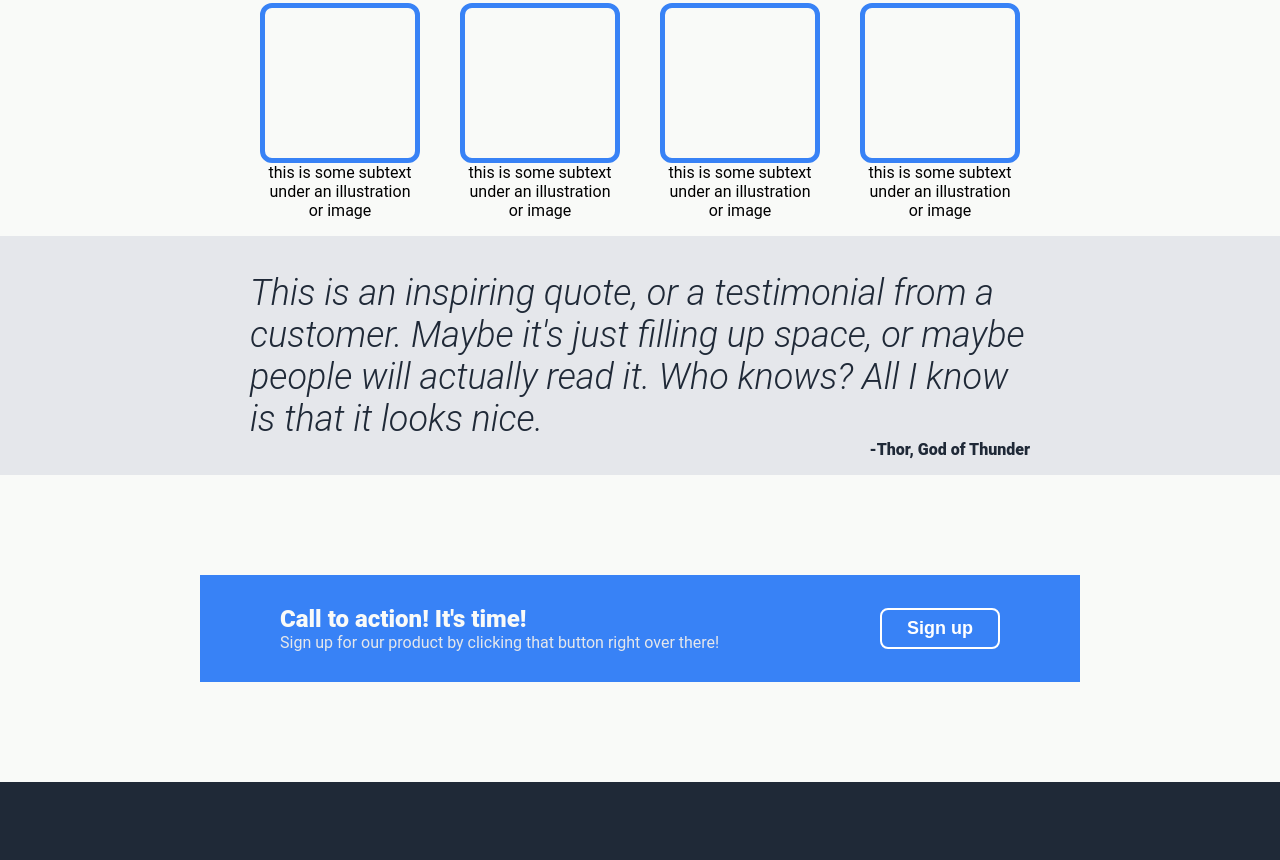
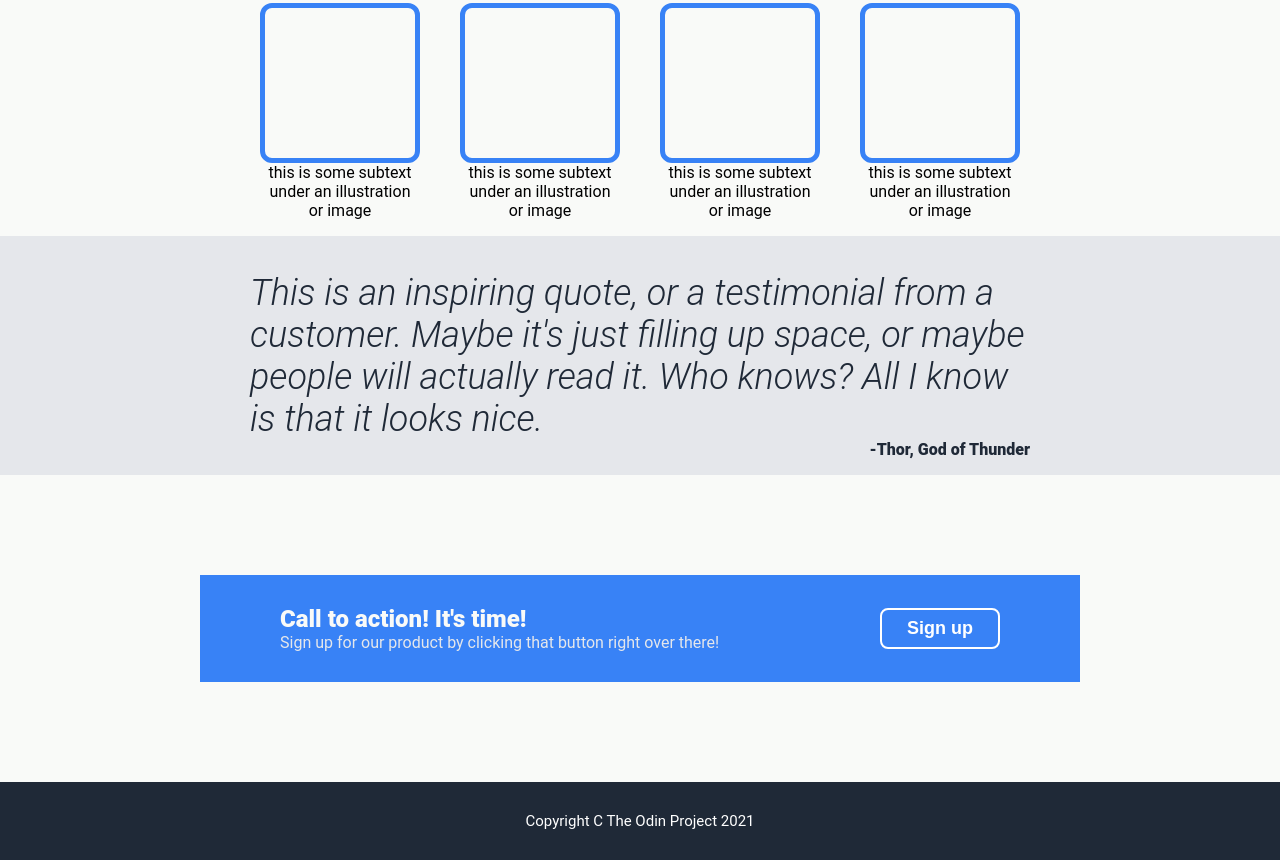
Before and after one commit to Devansh-6/landing-page, a plain HTML site: page index.html in a window 1280 px wide. Shown: the part 457-1317 px from the top of the page. Before the commit the page ends 1239 px from the top, so only its background shows below. Drawn offline with Linux system fonts and the light colour scheme.

Commit message:
Add footer

```diff
--- a/index.html
+++ b/index.html
@@ -43,6 +43,7 @@
             </div>
             <button class = "button-top" id = "button-bottom">Sign up</button>
         </div>
+        <footer>Copyright C The Odin Project 2021</footer>
 
     </body>
 </html>
--- a/style.css
+++ b/style.css
@@ -177,3 +177,10 @@ img{
     margin-bottom: 20px;
     text-align: left;
 }
+
+footer{
+    color: white;
+    text-align: center;
+    margin: 30px 0px;
+    font-size: 15px;
+}
```
